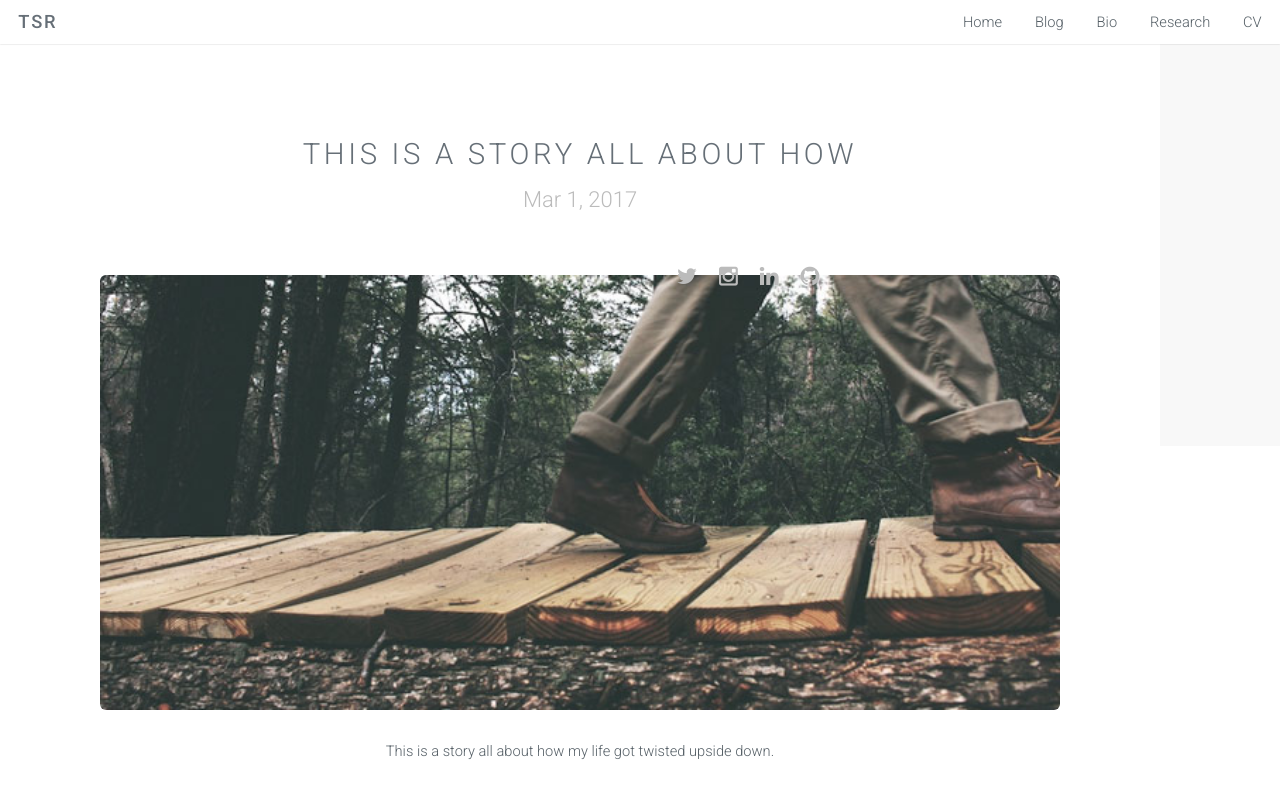
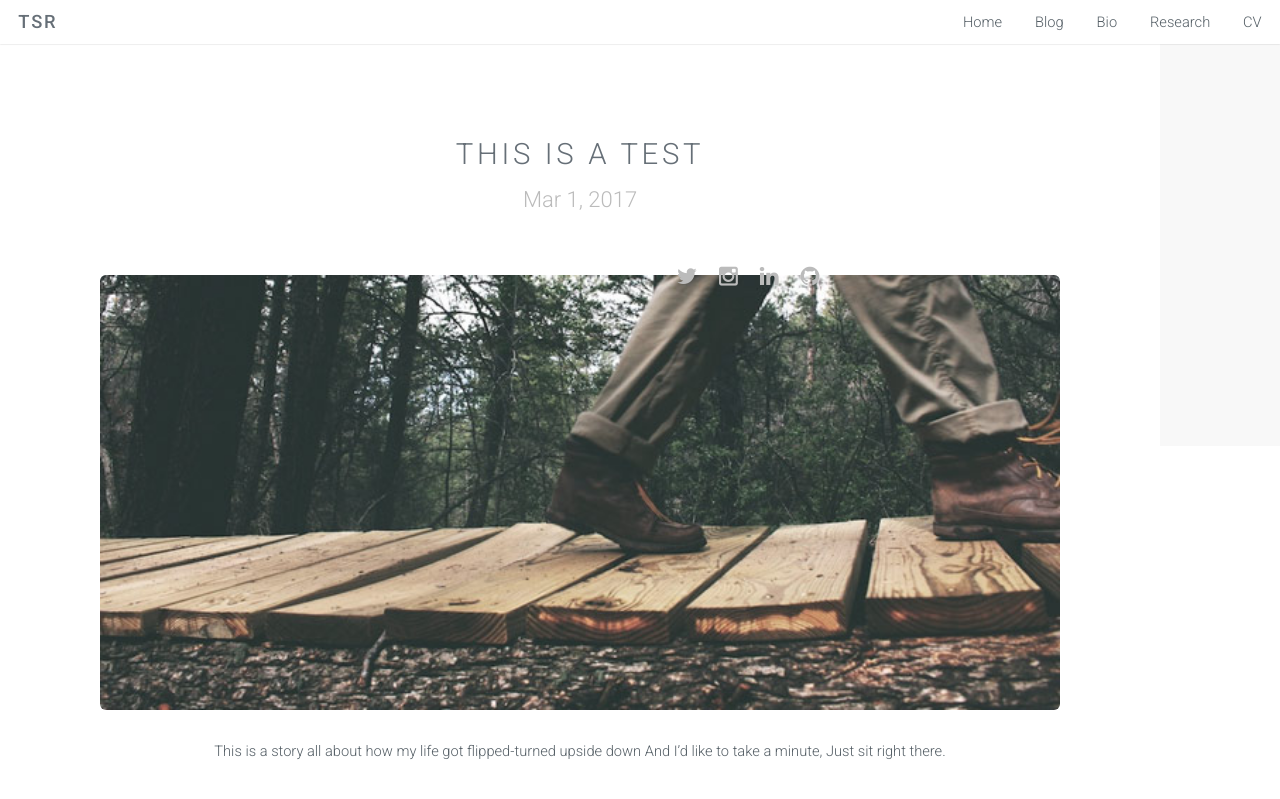
Before and after one commit to nosnibormot/ts-robinson.co.uk, a Jekyll site: the page built from _posts/2017-03-01-This is a story all about how.markdown, in a window 1280 px wide. Shown: the top 799 px of the page. Built offline with Jekyll 4.4.1, drawn with Linux system fonts in a browser that asks for light colours.

Commit message:
testing crosspost and post display

```diff
--- a/_posts/2017-03-01-This is a story all about how.markdown
+++ b/_posts/2017-03-01-This is a story all about how.markdown
@@ -1,7 +1,10 @@
 ---
 layout: post
+title: "This is a test"
 crosspost_to_medium: true
 ---
 
 <img src="{{ site.baseurl }}/images/pic01.jpg" class="fit image">
-This is a story all about how my life got twisted upside down.
+This is a story all about how my life got flipped-turned upside down
+And I'd like to take a minute,
+Just sit right there.
```
